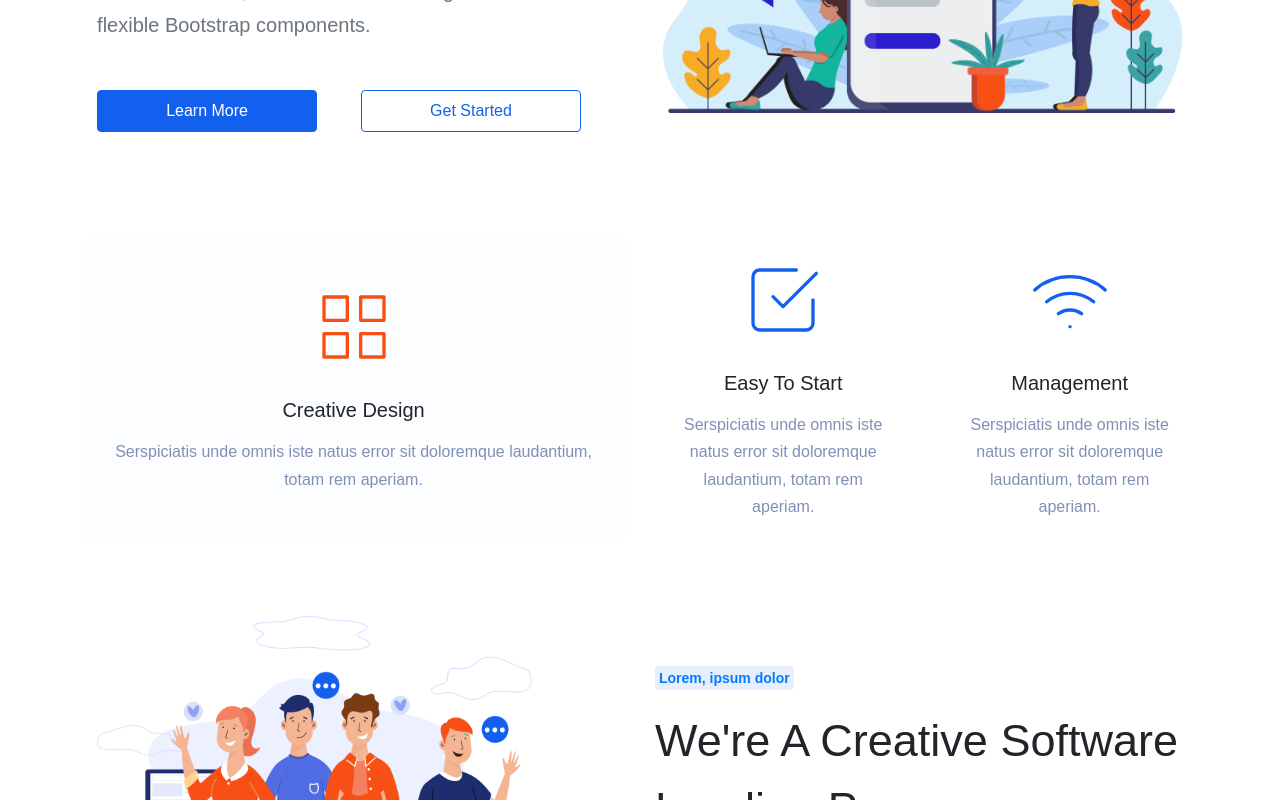
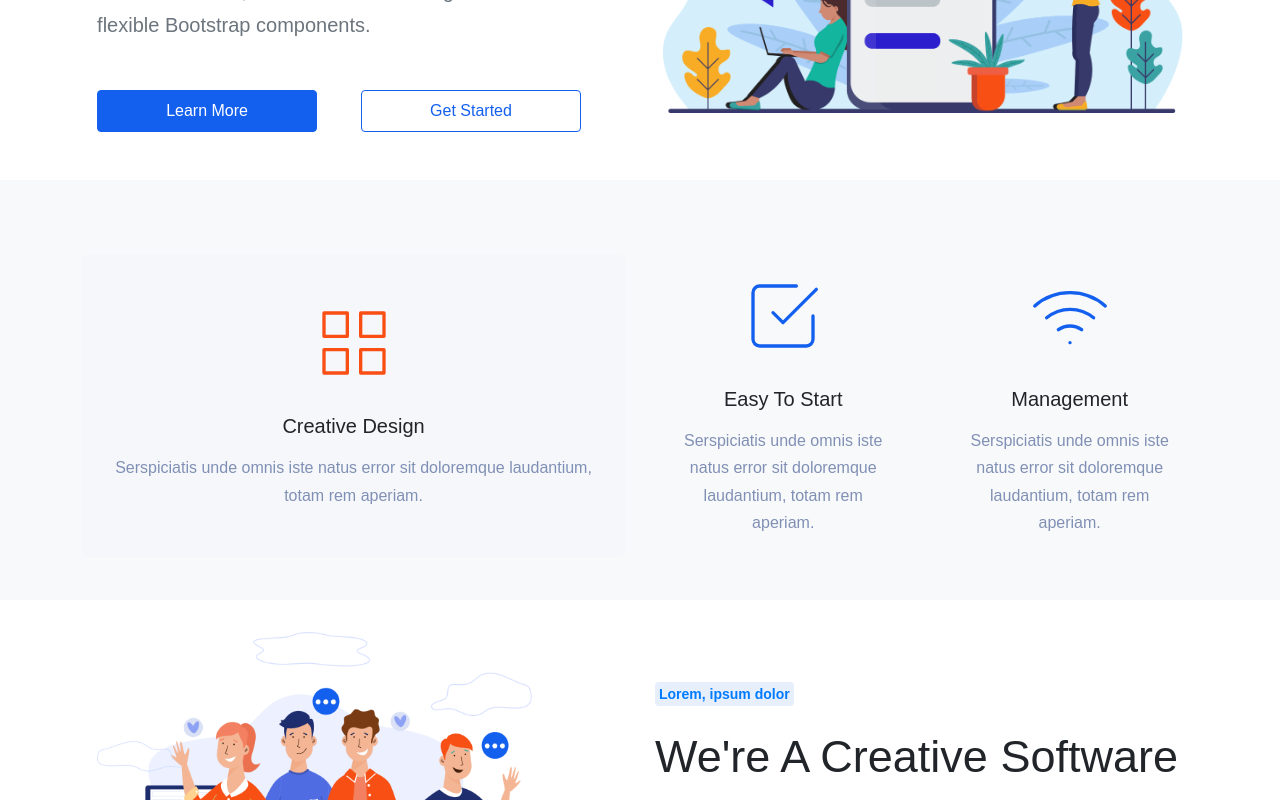
Before and after one commit to mreskini/Bootsland, a React (Create React App) app: page / in a window 1280 px wide. Shown: the part 432-1232 px from the top of the page. Built offline with nearby package versions, Linux system fonts and the light colour scheme.

Commit message:
changed the row one style a little bit

```diff
--- a/src/components/row-one.jsx
+++ b/src/components/row-one.jsx
@@ -1,6 +1,6 @@
 export default function RowOne(){
     return (
-        <div className="container-fluid text-center">
+        <div className="container-fluid text-center bg-light pt-3">
             <div className="row col-11 my-3 py-3 mx-auto">
                 <div class="row align-items-center">
                     <div class="col-xl-6 col-lg-4 mb-8 mb-lg-0">
```
